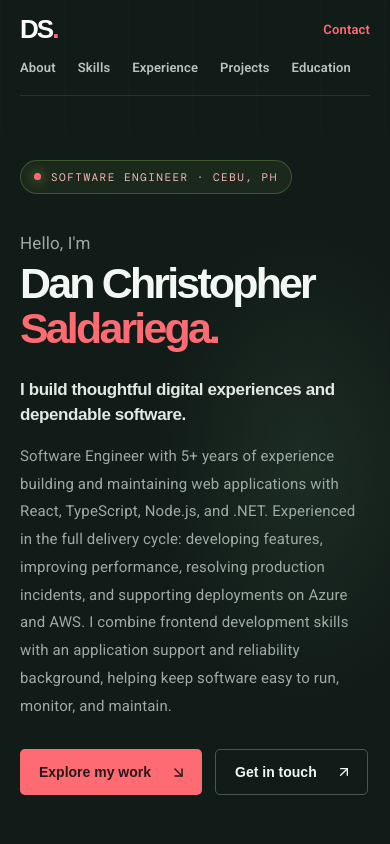
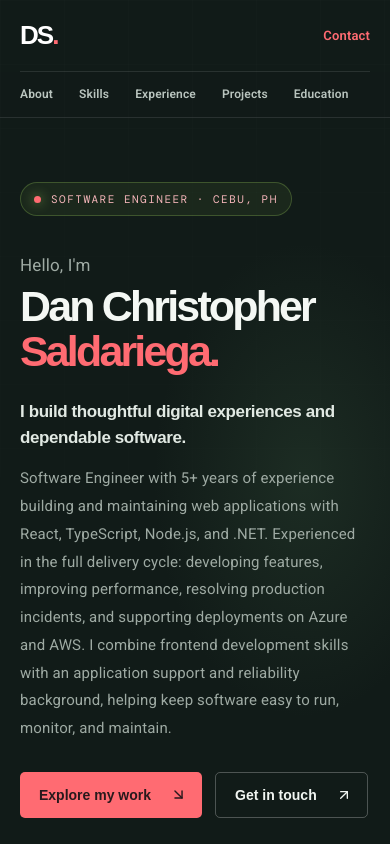
Before and after one commit to dsaldariega/my-portfolio, a Next.js app: page /my-portfolio/ in a window 390 px wide. Shown: the top 844 px of the page. Built offline with nearby package versions, Linux system fonts and the light colour scheme; what @mui/material-nextjs would draw is missing.

Commit message:
style: separate scrollable mobile navigation

```diff
--- a/src/app/globals.css
+++ b/src/app/globals.css
@@ -212,32 +212,46 @@ button, a { -webkit-tap-highlight-color: transparent; }
   .education-grid { gap: 35px; }
   .contact-inner { gap: 45px; }
 }
-@media (max-width: 650px) {
-  .container { width: min(100% - 40px, 540px); }
-  .nav {
-    height: auto;
-    min-height: 72px;
-    display: grid;
-    grid-template-columns: 1fr auto;
-    row-gap: 13px;
-    padding-top: 14px;
-    padding-bottom: 13px;
+.mobile-nav { display: none; }
+
+@media (max-width: 900px) {
+  .nav-links { display: none; }
+  .nav-contact { margin-left: auto; }
+  .mobile-nav {
+    display: block;
+    width: 100%;
+    border-bottom: 1px solid rgba(255,255,255,.1);
+    background: rgba(17,27,24,.96);
   }
-  .nav-links {
-    grid-column: 1 / -1;
-    grid-row: 2;
+  .mobile-nav-links {
+    width: min(100% - 40px, 540px);
+    margin-inline: auto;
     display: flex;
-    width: 100%;
-    gap: 22px;
-    margin: 0;
-    padding: 0 0 4px;
+    align-items: center;
+    gap: 26px;
     overflow-x: auto;
+    padding: 13px 0 14px;
     white-space: nowrap;
     scrollbar-width: none;
     -webkit-overflow-scrolling: touch;
   }
-  .nav-links::-webkit-scrollbar { display: none; }
-  .nav-contact { grid-column: 2; grid-row: 1; margin-left: 0; justify-self: end; }
+  .mobile-nav-links::-webkit-scrollbar { display: none; }
+  .mobile-nav-links a {
+    flex: 0 0 auto;
+    color: #b9c4be;
+    font-size: 12px;
+    font-weight: 600;
+    transition: color .2s ease;
+  }
+  .mobile-nav-links a:hover { color: var(--green); }
+}
+
+@media (max-width: 650px) {
+  .container { width: min(100% - 40px, 540px); }
+  .nav {
+    height: 72px;
+    display: flex;
+  }
   .hero-content { padding-top: 64px; padding-bottom: 35px; }
   .hero h1 { font-size: clamp(42px, 11vw, 59px); letter-spacing: -2.8px; }
   .hero-copy h2 { font-size: 17px; }
--- a/src/app/page.tsx
+++ b/src/app/page.tsx
@@ -133,6 +133,15 @@ export default function Home() {
           <a className="nav-contact" href="#contact">
             Contact
           </a>
+        </nav>
+        <nav className="mobile-nav" aria-label="Mobile navigation">
+          <div className="mobile-nav-links">
+            <a href="#about">About</a>
+            <a href="#skills">Skills</a>
+            <a href="#experience">Experience</a>
+            <a href="#projects">Projects</a>
+            <a href="#education">Education</a>
+          </div>
         </nav>
 
         <div className="hero-content container">
```
